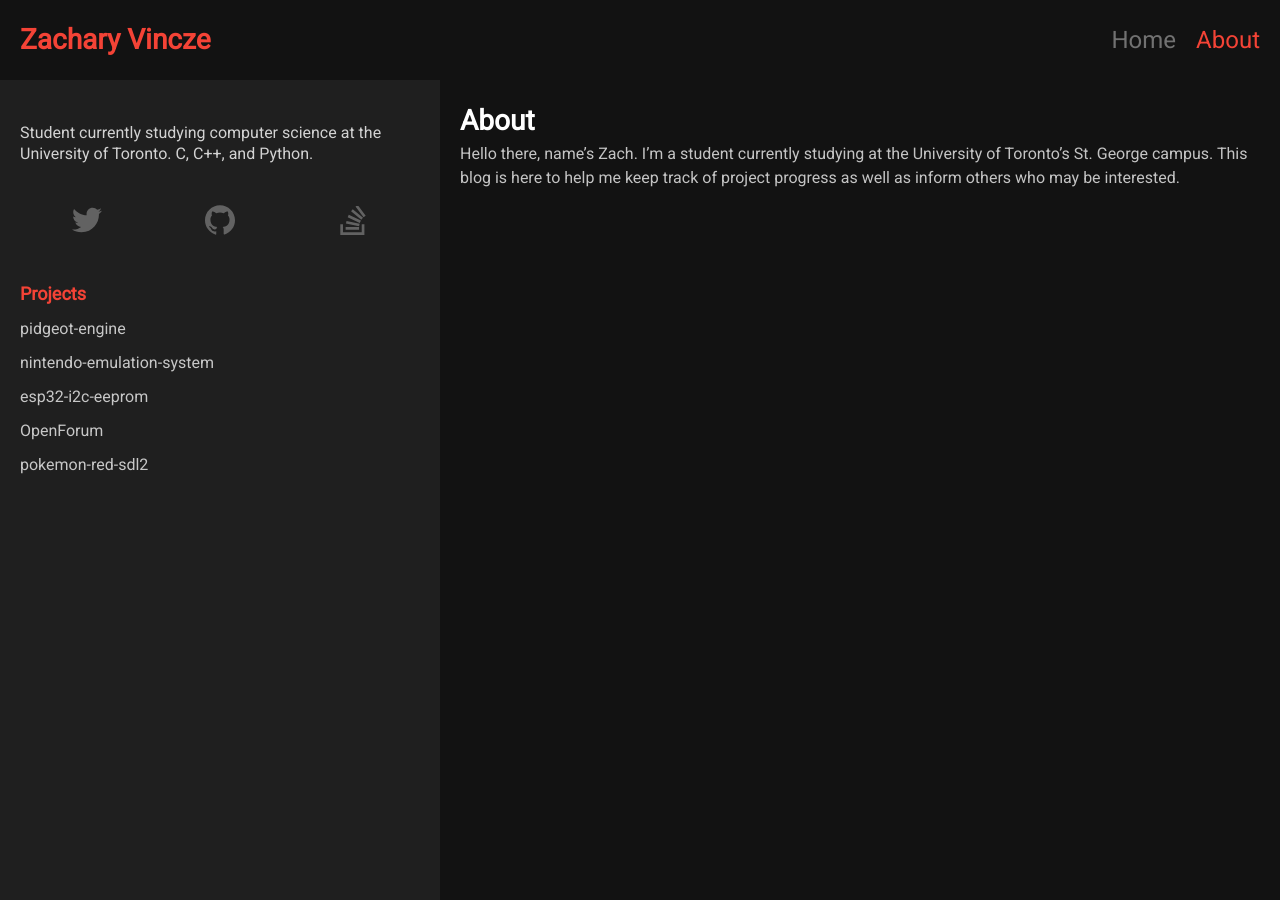
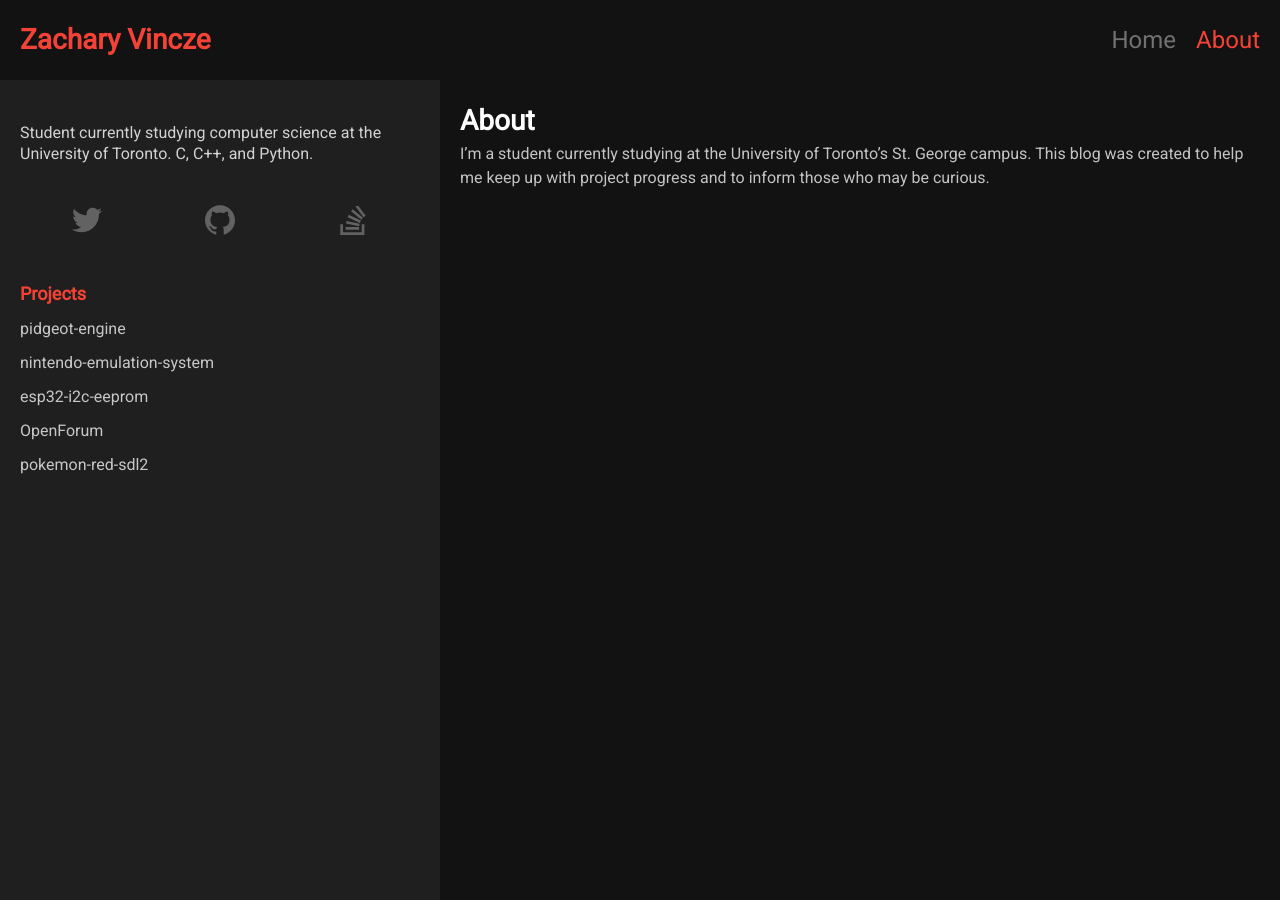
Before and after one commit to zacharyvincze/zacharyvincze.github.io, a Jekyll site: the page built from about.md, in a window 1280 px wide. Built offline with Jekyll 4.4.1, drawn with Linux system fonts in a browser that asks for light colours.

Commit message:
Updated about.md

```diff
--- a/about.md
+++ b/about.md
@@ -4,4 +4,4 @@ title: About
 permalink: /about/
 ---
 
-Hello there, name's Zach. I'm a student currently studying at the University of Toronto's St. George campus. This blog is here to help me keep track of project progress as well as inform others who may be interested.
+I'm a student currently studying at the University of Toronto's St. George campus. This blog was created to help me keep up with project progress and to inform those who may be curious.
```
